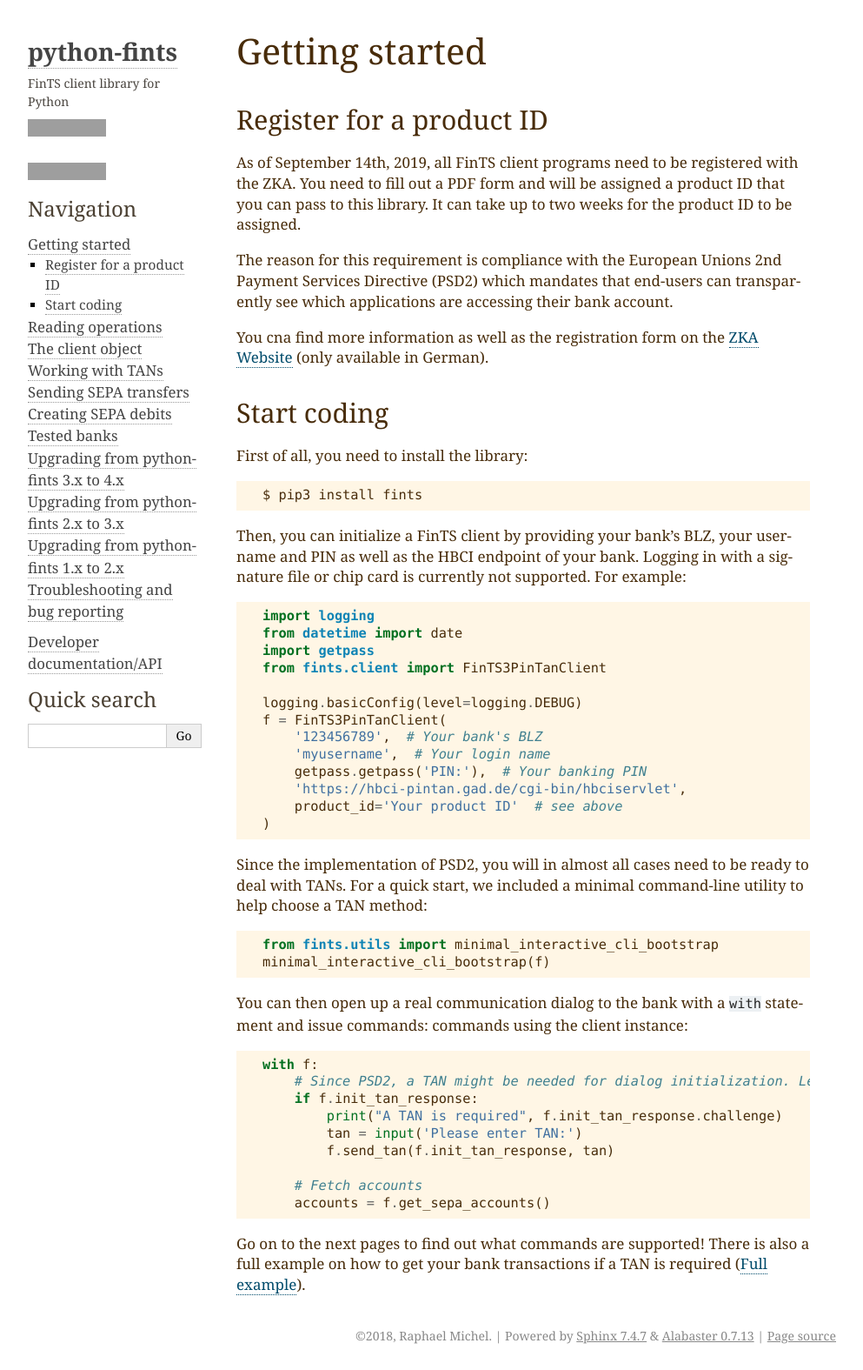
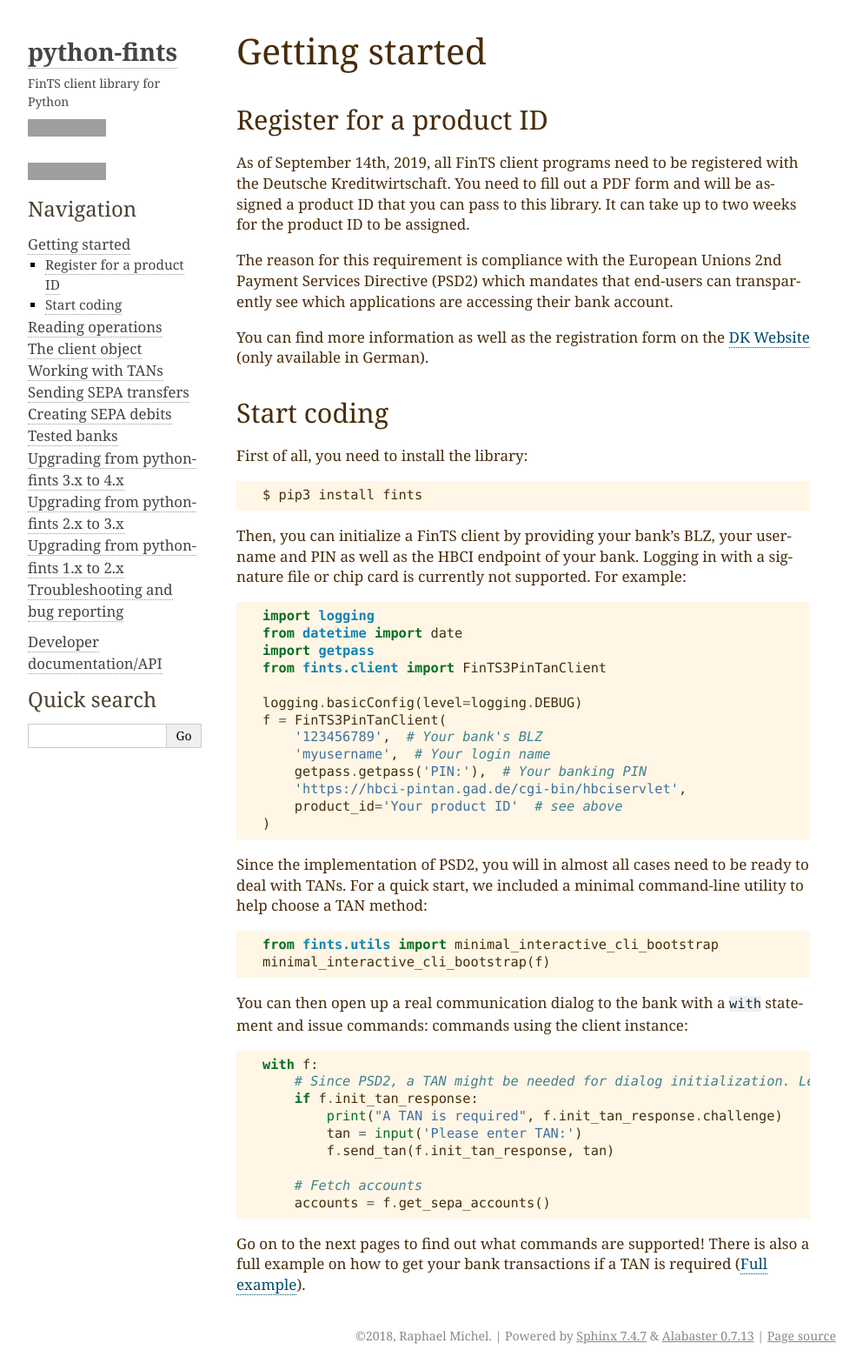
Before and after one commit to raphaelm/python-fints, a Sphinx documentation site: the page built from docs/quickstart.rst, in a window 1280 px wide. Shown: the whole page at 87% size, without its empty margins (148-1141 px from the left). Built offline with Sphinx 7.4.7, drawn with Linux system fonts in a browser that asks for light colours; grey boxes are pictures that could not be loaded.

Commit message:
Update link for obtaining product ID (#180)
old link leads to 404
also update ZKA -> DK, fix typo

```diff
--- a/docs/quickstart.rst
+++ b/docs/quickstart.rst
@@ -4,14 +4,14 @@ Getting started
 Register for a product ID
 -------------------------
 
-As of September 14th, 2019, all FinTS client programs need to be registered with the ZKA.
+As of September 14th, 2019, all FinTS client programs need to be registered with the Deutsche Kreditwirtschaft.
 You need to fill out a PDF form and will be assigned a product ID that you can pass to this library.
 It can take up to two weeks for the product ID to be assigned.
 
 The reason for this requirement is compliance with the European Unions 2nd Payment Services Directive (PSD2)
 which mandates that end-users can transparently see which applications are accessing their bank account.
 
-You cna find more information as well as the registration form on the `ZKA Website`_ (only available in German).
+You can find more information as well as the registration form on the `DK Website`_ (only available in German).
 
 Start coding
 ------------
@@ -64,4 +64,4 @@ commands using the client instance:
 
 Go on to the next pages to find out what commands are supported! There is also a full example on how to get your bank transactions if a TAN is required (:ref:`tans-full-example`).
 
-.. _ZKA Website: https://www.hbci-zka.de/register/prod_register.htm
+.. _DK Website: https://www.fints.org/de/hersteller/produktregistrierung
```
